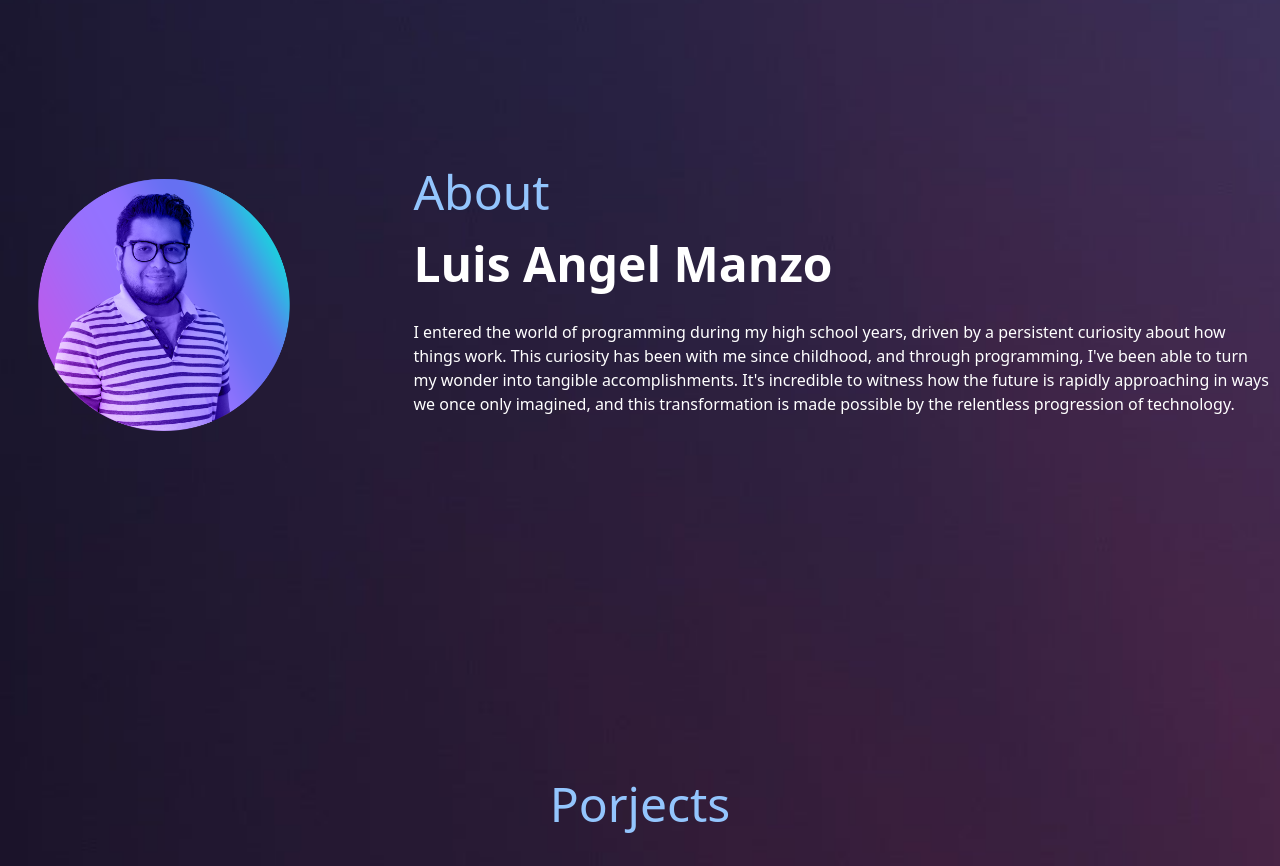
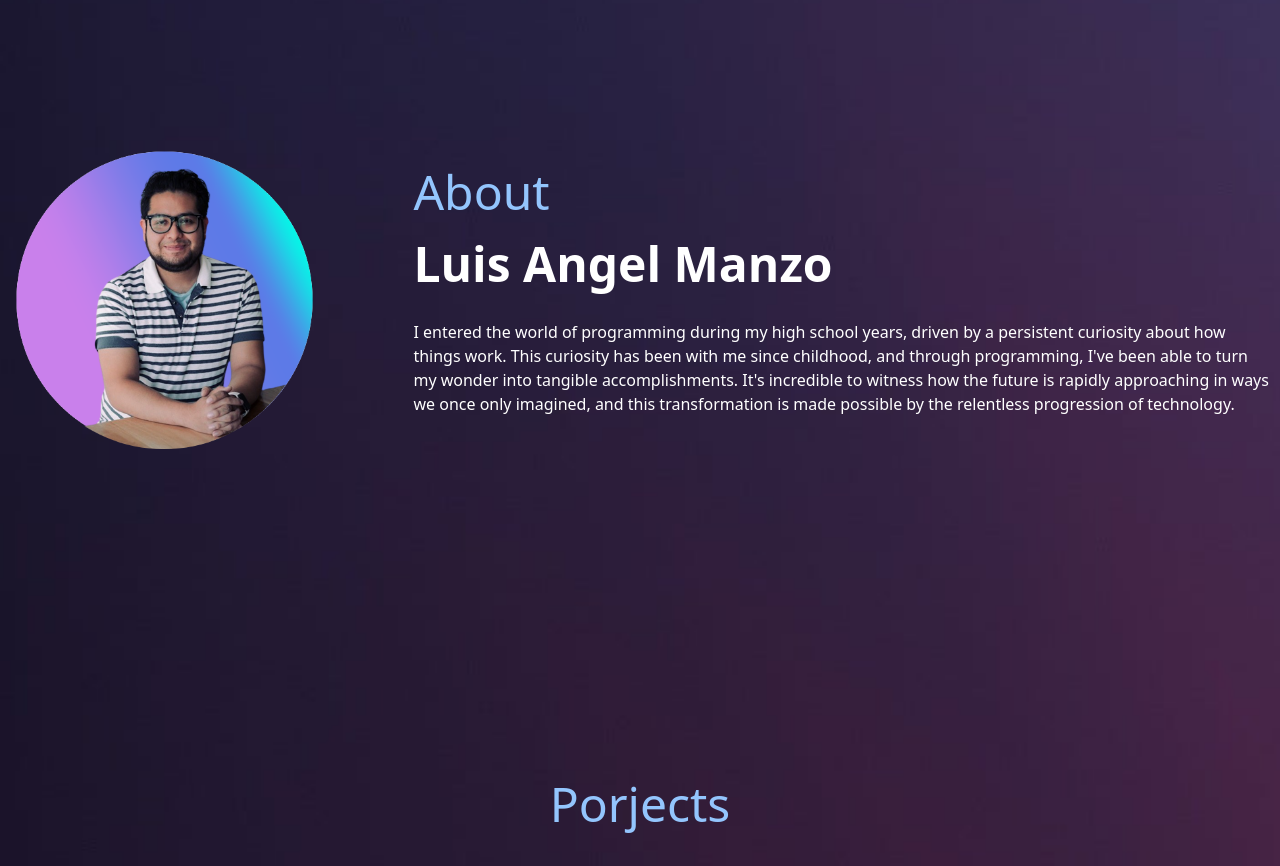
Before and after one commit to luismz95/portfolio, a React (Create React App) app: page / in a window 1280 px wide. Shown: the part 900-1766 px from the top of the page. Built offline with nearby package versions, Linux system fonts and the light colour scheme.

Commit message:
ajustes en fotoabout

```diff
--- a/src/pages/About.js
+++ b/src/pages/About.js
@@ -1,5 +1,5 @@
 import React from 'react';
-import image1 from "../assets/me.png"
+import image1 from "../assets/me2.png"
 
 const About = () => {
     return <div className='min-h-[85vh] lg:min-h-[100vh] flex items-center ' id='about'>
@@ -8,7 +8,7 @@ const About = () => {
             <div className='flex flex-col lg:flex-row justify-center gap-y-8 lg:items-center lg:gap-x-12 '>
 
                 <div className='w-full flex justify-center ' >
-                    <img className='w-[200px] lg:w-[1200px] ' src={image1} />
+                    <img className='w-[200px] lg:w-[1000px] ' src={image1} />
                 </div>
 
                 <div className='text-center lg:text-left lg:ml-9 text-white mx-10 lg:mx-2'>
```
Also changed, not shown: src/assets/me2.png (added).
